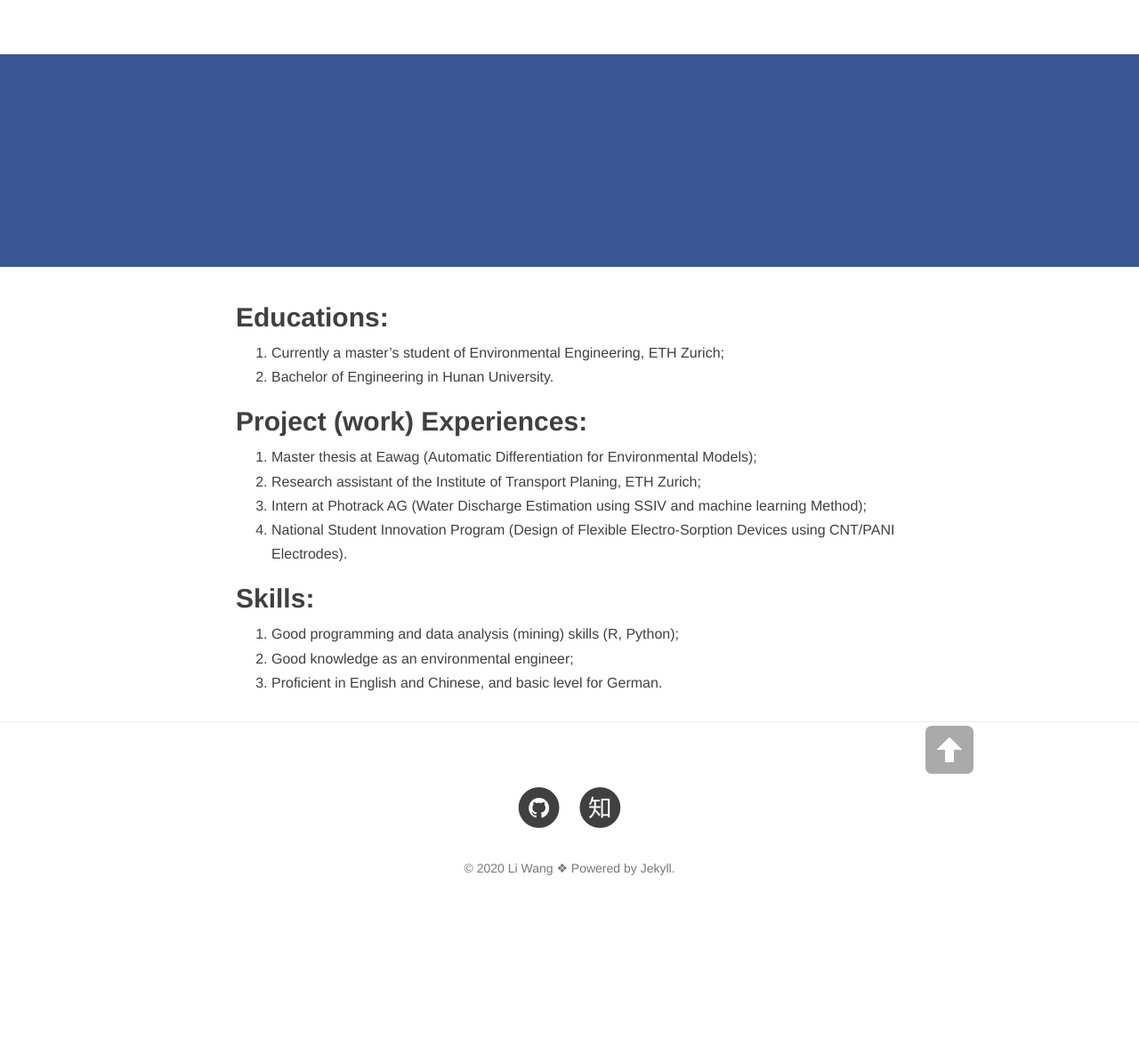
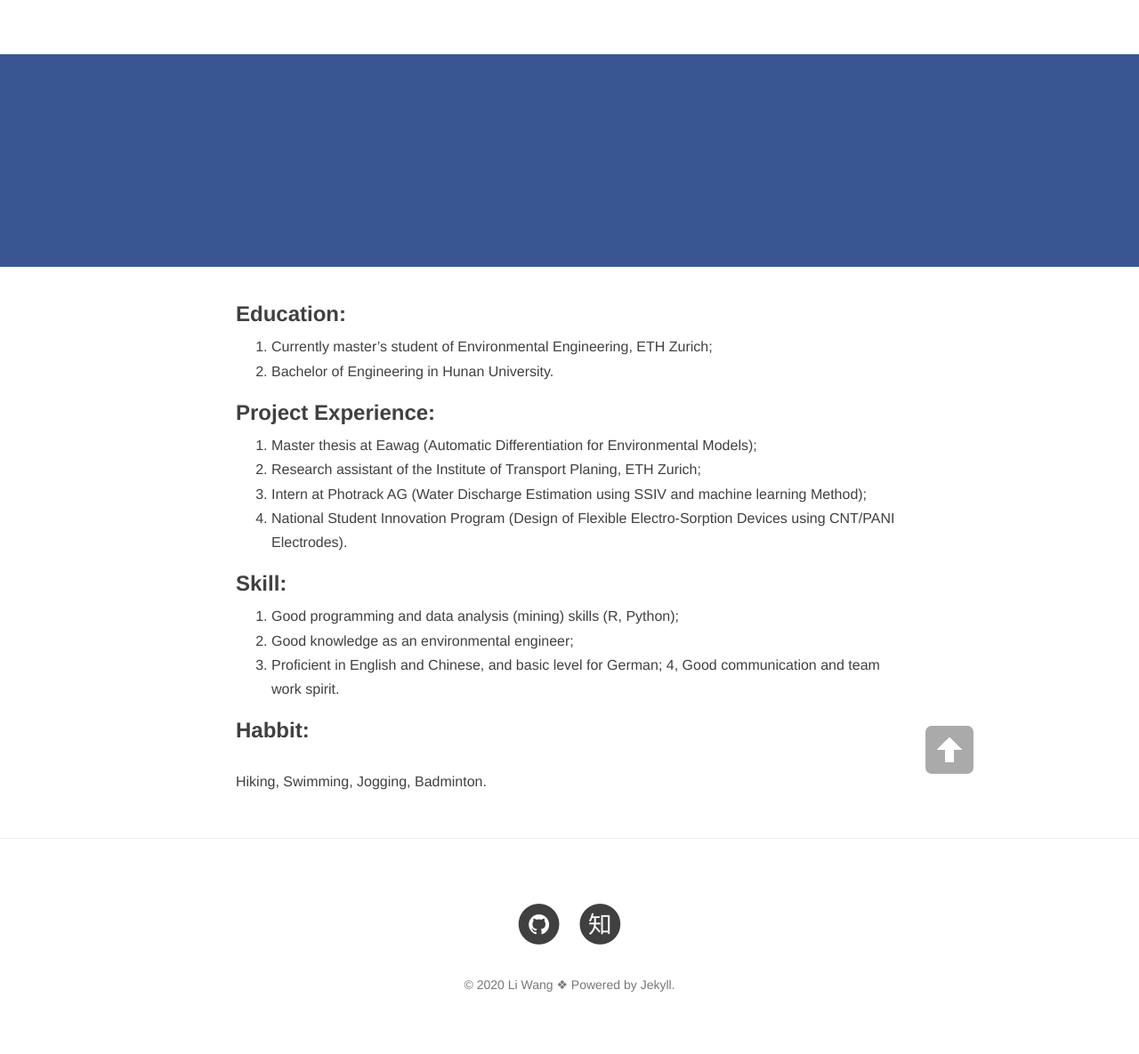
Before and after one commit to LiWang1/blog, a Jekyll site: the page built from about.md, in a window 1280 px wide. Shown: the whole page at 89% size. Built offline with Jekyll 4.4.1, drawn with Linux system fonts in a browser that asks for light colours; nearby versions of some CDN libraries; before the commit the page ends 1054 px from its top, so only the background shows below that.

Commit message:
Update about.md

```diff
--- a/about.md
+++ b/about.md
@@ -1,21 +1,25 @@
 ---
 layout: page
 title: "About Me"
-description: "Currently master's student at ETH Zurich"
+description: Master's student at ETH Zurich
 header-img: "img/facebook.jpg"
 ---
 
-## Educations:
-1. Currently a master's student of Environmental Engineering, ETH Zurich;
+### Education:
+1. Currently master's student of Environmental Engineering, ETH Zurich;
 2. Bachelor of Engineering in Hunan University.
 
-## Project (work) Experiences:
+### Project Experience:
 1. Master thesis at Eawag (Automatic Differentiation for Environmental Models);
 2. Research assistant of the Institute of Transport Planing, ETH Zurich;
 3. Intern at Photrack AG (Water Discharge Estimation using SSIV and machine learning Method);
 4. National Student Innovation Program (Design of Flexible Electro-Sorption Devices using CNT/PANI Electrodes).
 
-## Skills:
+### Skill:
 1. Good programming and data analysis (mining) skills (R, Python);
 2. Good knowledge as an environmental engineer;
-3. Proficient in English and Chinese, and basic level for German.
+3. Proficient in English and Chinese, and basic level for German;
+4, Good communication and team work spirit.
+
+### Habbit:
+Hiking, Swimming, Jogging, Badminton.
```
